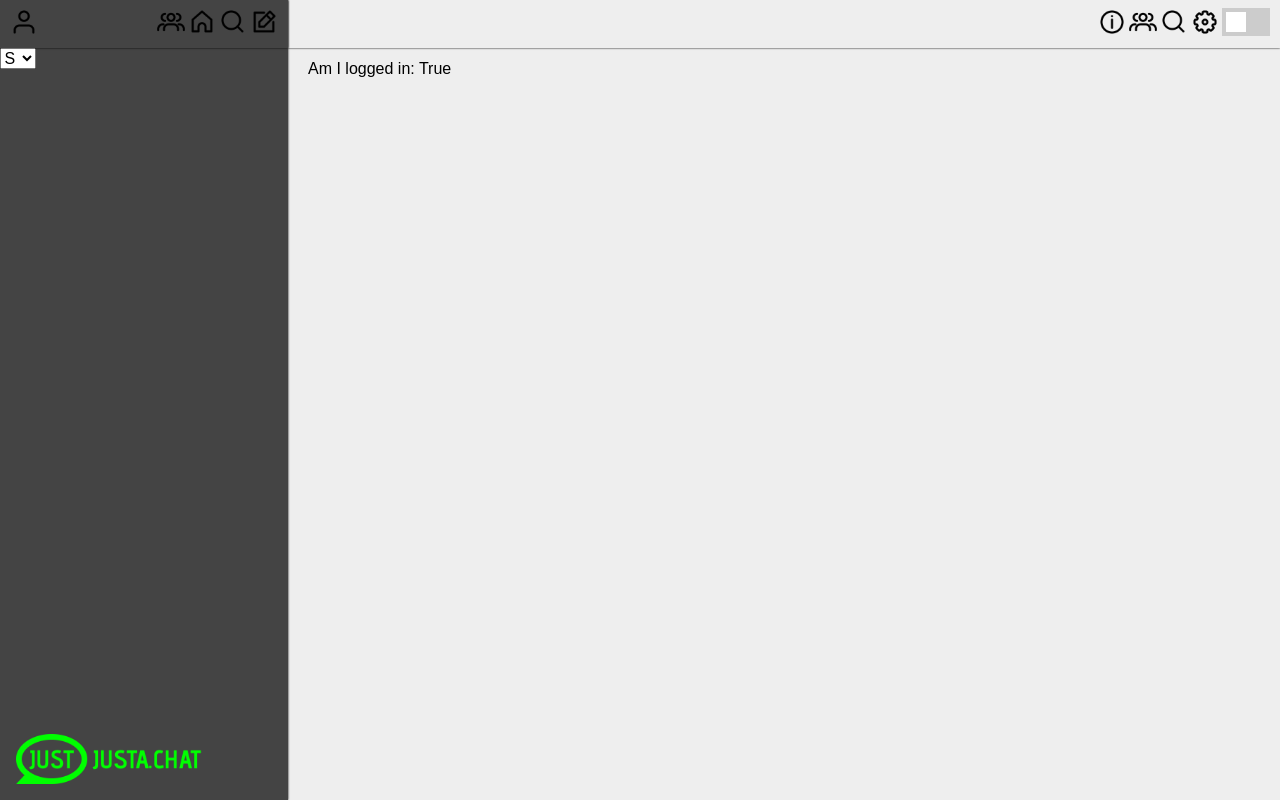
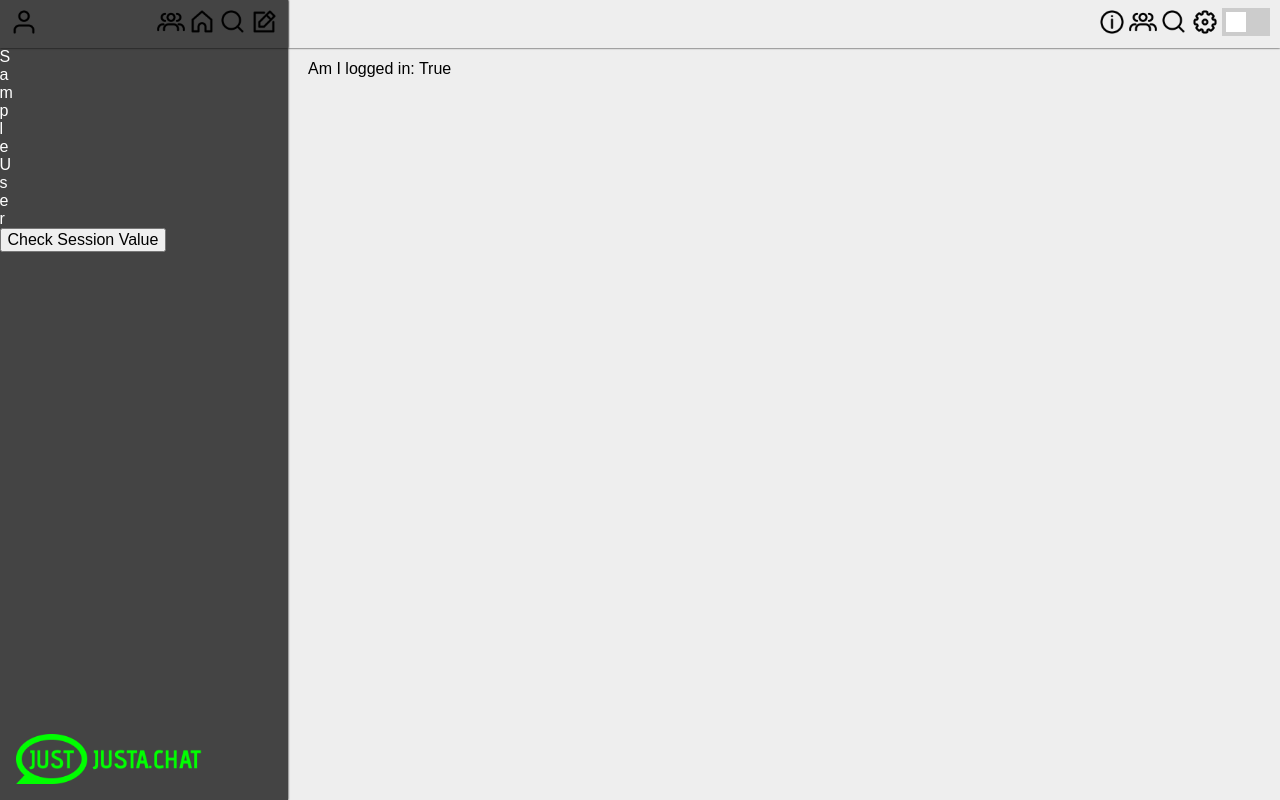
Before and after one commit to tobiaskastrup/justachat, a Flask app: page /behindthescenes in a window 1280 px wide. Run offline with Flask 2, Linux system fonts and the light colour scheme; the visitor is signed in with stand-in values (Sample User, id 1).

Commit message:
vertical

```diff
--- a/webapp/app.py
+++ b/webapp/app.py
@@ -59,9 +59,9 @@
     if session['is_logged_in']:
         pass
 
-    session['channelNames'] = {"Channel 1": "asfesf243afs",
-    "Channel 2": "asdf45hsfe",
-    "Channel 3": "adv45g4gd43",}
+    session['channelNames'] = {"Channel_1": "asfesf243afs",
+    "Channel_2": "asdf45hsfe",
+    "Channel_3": "adv45g4gd43",}
 
     return render_template("home.html")
 
--- a/webapp/static/css/light-theme.css
+++ b/webapp/static/css/light-theme.css
@@ -204,6 +204,10 @@
     padding: 1rem;
 }
 
+.vertical {
+    display: block;
+}
+
 
 
 /* -------------------------- Switch Button -------------------------- */
--- a/webapp/templates/layout.html
+++ b/webapp/templates/layout.html
@@ -65,15 +65,14 @@
 
             <!-- Navigation items, contains chatrooms and private messages -->
             <div class="navitems">
-                <div class="wrapper">
+                <div class="wrapper vertical">
                     {% if session['is_logged_in'] == False %}
                         <a href="/phd">Placeholder discussion</a>
                     {% else %}
-                        <select>
-                            {% for channels in session["channelNames"] %}
-                                <option value="{{ channels }}">{{ channels }}</option>
-                            {% endfor %}
-                        </select>
+                        {% for channels in session["channelNames"] %}
+                            <div id="{{ channels }}" onClick="sessionStorage.id={{ channels }}">{{ channels }}</div>
+                        {% endfor %}
+                        <button onclick="alert(sessionStorage.getItem('id'))">Check Session Value</button>
                     {% endif %}
                 </div>
             </div>
```
